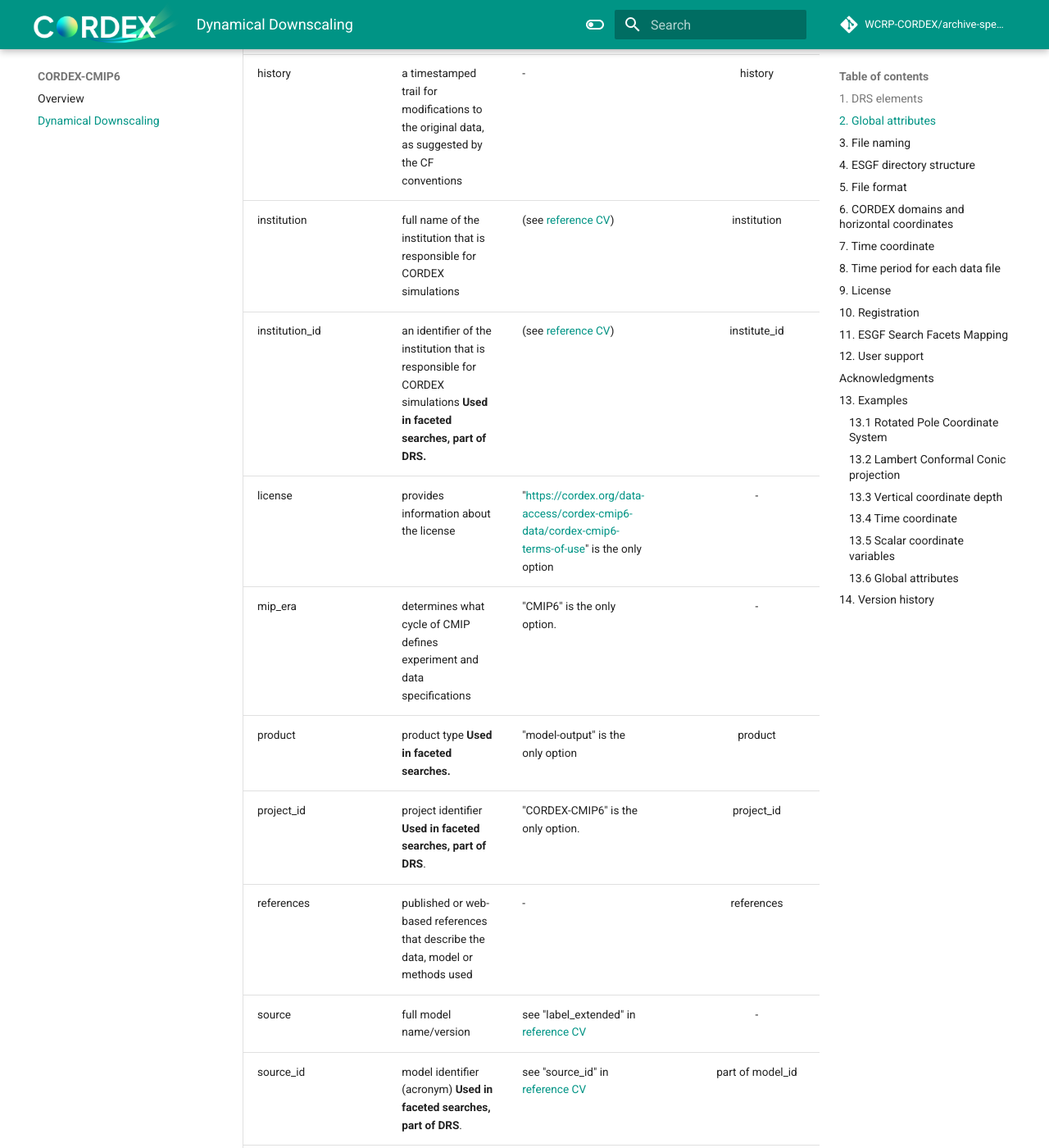
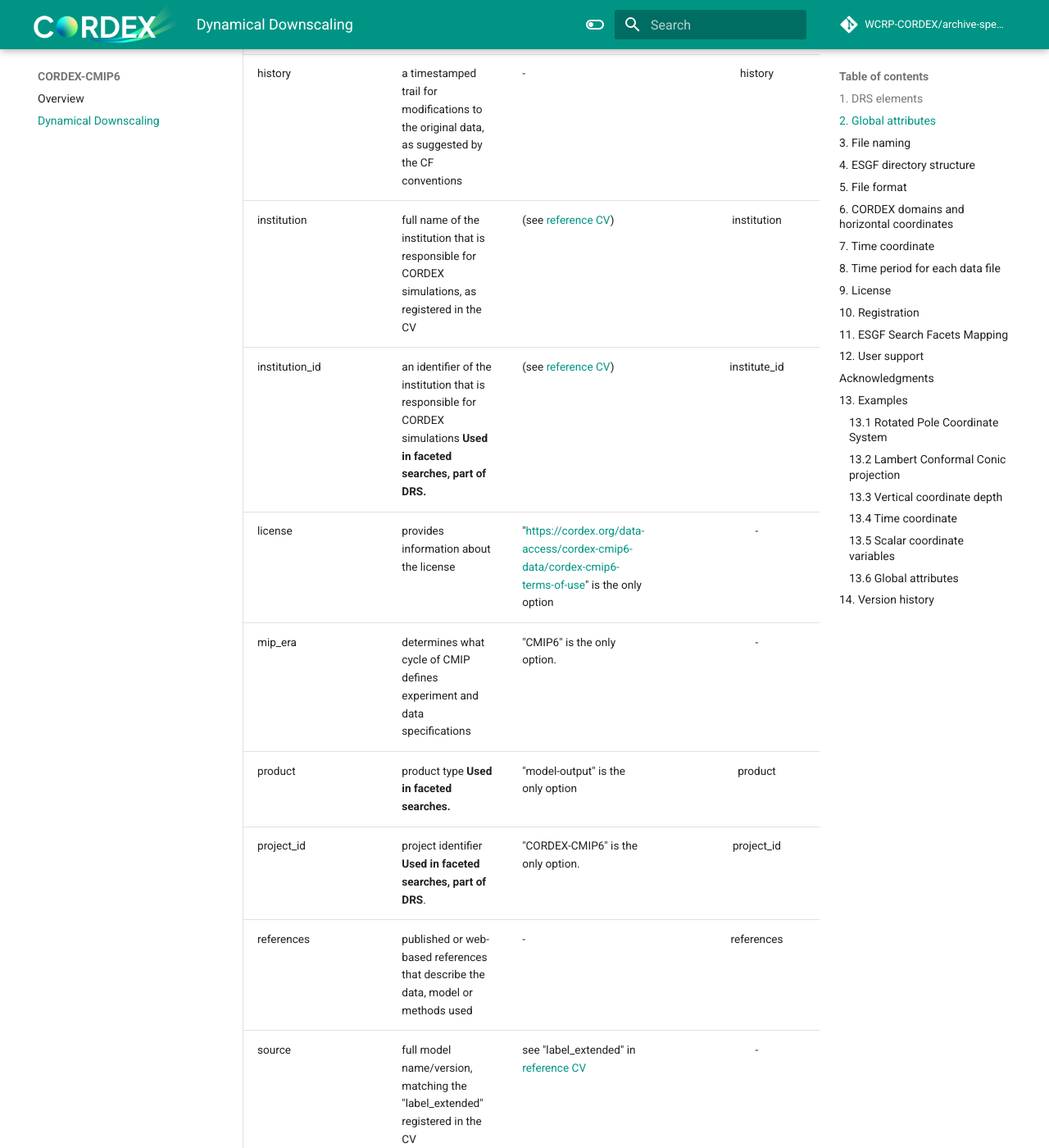
Before and after one commit to WCRP-CORDEX/archive-specifications, an MkDocs documentation site: the page built from docs/CORDEX-CMIP6_archiving_specifications_DD.md, in a window 1280 px wide and 1400 px high, scrolled down 5090 px. Shown: the whole window at 82% size. Built offline with MkDocs 1.6.1 and Material for MkDocs 9.7.7, drawn with Linux system fonts in a browser that asks for light colours; comment, search, counter and statistics services are not loaded; the version menu is left out; some of the changed text lies outside the part shown.

Commit message:
Some smaller updates
Closes #30 #49

Co-authored-by: Copilot <copilot@github.com>

```diff
--- a/docs/CORDEX-CMIP6_archiving_specifications_DD.md
+++ b/docs/CORDEX-CMIP6_archiving_specifications_DD.md
@@ -209,7 +209,7 @@ For models with native unstructured grids, it is up to the regional CORDEX commu
 
 The units of the time coordinate is `days since 1950-01-01`[^2] for all files.
 The earlier reference date `days since 1850-01-01` is also allowed if a RCM group downscales a longer period that includes the pre-1950 era.
-All time dependent variables must have an attribute `cell_methods: time` with values provided in the [CORDEX-CMIP6 CMOR tables](https://github.com/WCRP-CORDEX/cordex-cmip6-cmor-tables/tree/main/Tables).
+All time dependent variables must have an attribute `cell_methods` specifying the time aggregation, as provided in the [CORDEX-CMIP6 CMOR tables](https://github.com/WCRP-CORDEX/cordex-cmip6-cmor-tables/tree/main/Tables).
 
 The time value of the instantaneous data is [0Z, 6Z, 12Z, 18Z], [0Z, 3Z, 6Z, 9Z, 12Z, 15Z, 18Z, 21Z], and [0Z, 1Z, 2Z, 3Z, ..., 20Z, 21Z, 22Z, 23Z]  of each day for the 6-, 3-, and 1-hourly data respectively.
 
--- a/docs/global_attributes.md
+++ b/docs/global_attributes.md
@@ -15,14 +15,14 @@
 | frequency | sampling frequency **Used in faceted searches, part of DRS.** | day, mon, 6hr, 3hr, 1hr, fx  (see [reference CV](https://github.com/WCRP-CORDEX/cordex-cmip6-cv/blob/main/CORDEX-CMIP6_frequency.json)) | frequency | CV | always |
 | grid | provides information about the horizontal grid and regridding procedure | see note 1 | - | free form | always |
 | history | a timestamped trail for modifications to the original data, as suggested by the CF conventions | - | history | free form | never |
-| institution | full name of the institution that is responsible for CORDEX simulations | (see [reference CV](https://github.com/WCRP-CORDEX/cordex-cmip6-cv/blob/main/CORDEX-CMIP6_institution_id.json)) | institution | CV to register | always |
+| institution | full name of the institution that is responsible for CORDEX simulations, as registered in the CV | (see [reference CV](https://github.com/WCRP-CORDEX/cordex-cmip6-cv/blob/main/CORDEX-CMIP6_institution_id.json)) | institution | CV to register | always |
 | institution_id | an identifier of the institution that is responsible for CORDEX simulations **Used in faceted searches, part of DRS.** | (see [reference CV](https://github.com/WCRP-CORDEX/cordex-cmip6-cv/blob/main/CORDEX-CMIP6_institution_id.json)) | institute_id | CV to register | always |
 | license | provides information about the license | "[https://cordex.org/data-access/cordex-cmip6-data/cordex-cmip6-terms-of-use](https://cordex.org/data-access/cordex-cmip6-data/cordex-cmip6-terms-of-use)" is the only option | - | CV | always |
 | mip_era | determines what cycle of CMIP defines experiment and data specifications | "CMIP6" is the only option. | - | CV | always |
 | product | product type **Used in faceted searches.** | "model-output" is the only option | product | CV | always |
 | project_id | project identifier  **Used in faceted searches, part of DRS**. | "CORDEX-CMIP6" is the only option. | project_id | CV | always |
 | references | published or web-based references that describe the data, model or methods used | - | references | free form | never |
-| source | full model name/version | see "label_extended" in [reference CV](https://github.com/WCRP-CORDEX/cordex-cmip6-cv/blob/main/CORDEX-CMIP6_source_id.json) | - | CV to register | always |
+| source | full model name/version, matching the "label_extended" registered in the CV | see "label_extended" in [reference CV](https://github.com/WCRP-CORDEX/cordex-cmip6-cv/blob/main/CORDEX-CMIP6_source_id.json) | - | CV to register | always |
 | source_id | model identifier (acronym) **Used in faceted searches, part of DRS**. | see "source_id" in [reference CV](https://github.com/WCRP-CORDEX/cordex-cmip6-cv/blob/main/CORDEX-CMIP6_source_id.json) | part of model_id | CV to register | always |
 | source_type | model configuration **Used in faceted searches** | "ARCM", "AORCM", "AGCM", "AOGCM" (see [reference CV](https://github.com/WCRP-CORDEX/cordex-cmip6-cv/blob/main/CORDEX-CMIP6_source_type.json)) | - | CV | always |
 | tracking_id | unique file identifier | see note 3 | tracking_id | structured form | always |
--- a/global_attributes.json
+++ b/global_attributes.json
@@ -121,7 +121,7 @@
   },
   "institution": {
     "name": "institution",
-    "description": "full name of the institution that is responsible for CORDEX simulations",
+    "description": "full name of the institution that is responsible for CORDEX simulations, as registered in the CV",
     "examples": "(see [reference CV](https://github.com/WCRP-CORDEX/cordex-cmip6-cv/blob/main/CORDEX-CMIP6_institution_id.json))",
     "cordex_cmip5_attribute": "institution",
     "form": "CV to register",
@@ -177,7 +177,7 @@
   },
   "source": {
     "name": "source",
-    "description": "full model name/version",
+    "description": "full model name/version, matching the \"label_extended\" registered in the CV",
     "examples": "see \"label_extended\" in [reference CV](https://github.com/WCRP-CORDEX/cordex-cmip6-cv/blob/main/CORDEX-CMIP6_source_id.json)",
     "cordex_cmip5_attribute": "-",
     "form": "CV to register",
```
Also changed, not shown: other parts of docs/CORDEX-CMIP6_archiving_specifications_DD.md (+2 -2 lines), README.md (+1 -1 lines).
